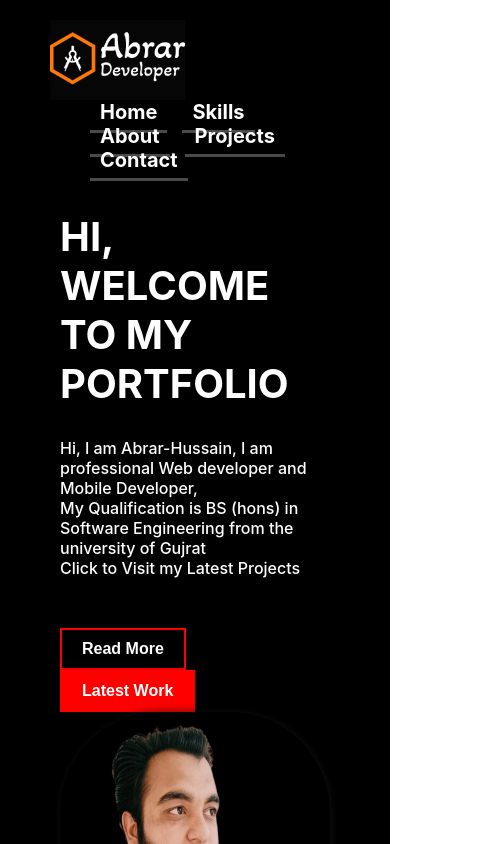
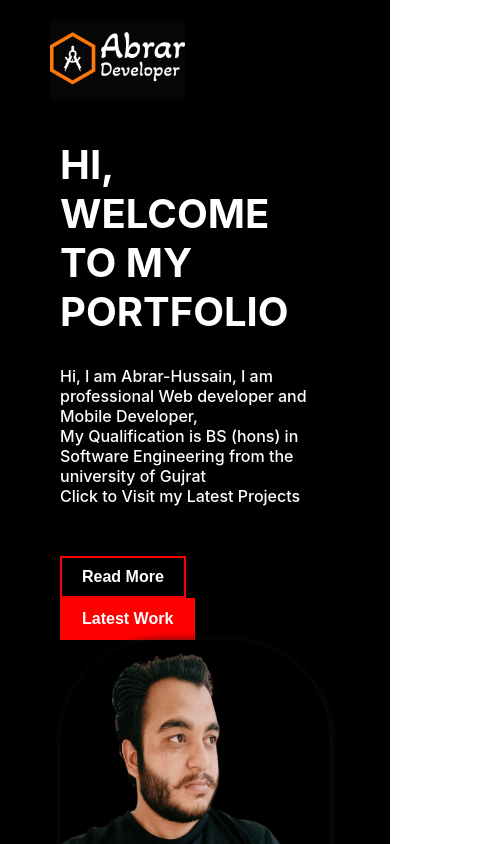
Before and after one commit to abrar0123/React_Web, a React (Create React App) app: page /about in a window 390 px wide. Shown: the top 844 px of the page, 492 px wide, since content can reach past the window. Built offline with nearby package versions, Linux system fonts and the light colour scheme.

Commit message:
fix and add styling in header and courses etc..

```diff
--- a/src/components/about/about.css
+++ b/src/components/about/about.css
@@ -1,8 +1,16 @@
 .about {
-  padding: 20px 400px;
+  padding: 20px 30px;
   background: linear-gradient(to right, red, rgb(95, 6, 100));
+  /* width: 100%; */
+  height: max-content;
 }
-
+.flex {
+  display: flex;
+  align-items: center;
+}
+.btncontainer {
+  /* justify-content: center; */
+}
 .about h1 {
   color: rgb(239, 219, 219);
   text-align: center;
@@ -11,16 +19,16 @@
   margin-bottom: 40px;
 }
 .aboutflexContainer {
-  display: flex;
-  flex-direction: row;
-  /* justify-content: space-between; */
+  flex-flow: row wrap;
   align-items: flex-start;
+  justify-content: center;
 }
 
 .profileContainer {
   width: 400px;
   margin-right: 40px;
   height: 450px;
+  margin-bottom: 30px;
 }
 .profileContainer img {
   width: 100%;
@@ -67,6 +75,12 @@
 
 /*    educationContainer   */
 
+.educationContainer {
+  /* background-color: #fff; */
+  /* width: 400px; */
+  padding: 10px 20px;
+  height: max-content;
+}
 .educationContainer h3 {
   color: rgb(231, 221, 221);
   font-size: 30px;
@@ -75,15 +89,19 @@
   color: rgb(209, 236, 104);
 }
 .educationContainer p {
+  /* width: 100%; */
   width: 600px;
+  height: max-content;
   font-size: 18px;
   color: rgb(231, 221, 221);
 }
 
 /* aboutcourseContainer */
+
 .aboutcourseContainer {
   /* padding: 10px 15px; */
 }
+
 .aboutcourseContainer p {
   padding: 20px 15px;
   font-size: 20px;
@@ -98,24 +116,13 @@
 /* aboutcontact */
 
 .aboutcontact {
-  display: flex;
-  flex-direction: row;
-  align-items: center;
   justify-content: flex-start;
+  /* flex-flow: row wrap; */
 }
 .aboutcontact .imgContainer {
   width: 40px;
   height: 40px;
   margin-right: 10px;
-}
-
-@media screen and (max-width: 800px) {
-  .about {
-    padding: 20px 50px;
-  }
-  .educationContainer p {
-    width: 100%;
-  }
 }
 
 .aboutcontact .imgContainer img {
@@ -131,3 +138,17 @@
   padding: 7px 10px;
   color: white;
 }
+
+/*  responsive */
+
+@media screen and (max-width: 880px) {
+  .about {
+    padding: 20px 10px;
+  }
+  .educationContainer p {
+    width: 100%;
+  }
+  .btncontainer {
+    justify-content: center;
+  }
+}
--- a/src/components/about/aboutDetails.js
+++ b/src/components/about/aboutDetails.js
@@ -18,7 +18,7 @@ export default function AboutDetails(props) {
     props.myIndex(id);
   };
   return (
-    <React.Fragment>
+    <div className="flex btncontainer ">
       {data.map((item, i) => {
         return (
           <div className="datacontainer" key={i}>
@@ -33,6 +33,6 @@ export default function AboutDetails(props) {
           </div>
         );
       })}
-    </React.Fragment>
+    </div>
   );
 }
--- a/src/components/about/about_Contact.js
+++ b/src/components/about/about_Contact.js
@@ -9,10 +9,10 @@ export default function about_Contact({ items }) {
     <Card>
       {items.map((item) => {
         return (
-          <FlexCard className="aboutcontact">
-            <p style={{ marginRight: "20px" }}>{item.title}</p>
+          <div className="flex aboutcontact">
+            <p style={{ marginRight: "10px" }}>{item.title}</p>
             <p>{item.name}</p>
-          </FlexCard>
+          </div>
         );
       })}
     </Card>
--- a/src/components/courseSection/courseSection.js
+++ b/src/components/courseSection/courseSection.js
@@ -47,9 +47,7 @@ const CourseSection = () => {
     <Card className="section">
       <h1>My Skills</h1>
 
-      <div className="coursecontainer">
-        <Coursedetails mycourses={mycourses} />
-      </div>
+      <Coursedetails mycourses={mycourses} />
     </Card>
   );
 };
--- a/src/components/courseSection/courses.css
+++ b/src/components/courseSection/courses.css
@@ -13,7 +13,7 @@
 
 .coursecontainer {
   display: flex;
-  justify-content: space-between;
+  justify-content: space-around;
   align-items: center;
   flex-flow: row wrap;
 }
--- a/src/components/header/header.css
+++ b/src/components/header/header.css
@@ -9,43 +9,60 @@ header {
   z-index: 1;
 }
 .headercontainer {
+  justify-content: space-between;
   margin: 0 20px;
 }
-.sidebar {
-  width: 250px;
-  position: absolute;
-  /* margin-top: 50px; */
-  padding-top: 30px;
-  top: 0;
-  /* color: black; */
-  right: 0;
-  padding-right: 20px;
-  box-sizing: border-box;
-  height: 100%;
-  background-color: rgb(254, 252, 252, 0.35);
+.flex {
+  display: flex;
+  align-items: center;
 }
 
-.sidebar .toggle {
-  color: white;
+@media screen and (max-width: 768px) {
+  .headercontainer .navBar {
+    width: 55%;
+    height: max-content;
+    background-color: rgb(6, 5, 5, 0.85);
+    border-radius: 10px;
+    position: absolute;
+    top: -500px;
+    left: 25%;
+    box-shadow: 2px 2px 10px rgb(150, 148, 148, 0.75);
+    transition: all 0.5s ease-in;
+    z-index: 20;
+  }
+  .headercontainer .activeNavBar {
+    top: 100px;
+  }
+  .headercontainer .removeeNavBar {
+    top: -500px;
+  }
+  .headercontainer .navBar .navList {
+    display: flex;
+    align-items: center;
+    flex-direction: column;
+  }
+  .headercontainer .navBar .navList .navItem {
+    margin: 20px 0;
+  }
 }
-.toggle:hover {
+
+.menuBar:hover {
   cursor: pointer;
-  color: white;
 }
-.toggle:active {
+.menuBar:active {
+  opacity: 0.75;
+}
+.headercontainer .toggleMenu {
+  position: absolute;
+  right: 0;
+  margin: 5px;
+}
+
+.toggleMenu:hover {
   cursor: pointer;
-  transform: scale(1.4, 1.3);
-  transition: all 1s ease;
 }
-.sidebar nav ul {
-  display: flex;
-  flex-direction: column;
-  align-items: center;
-  justify-content: space-between;
-  height: 350px;
-}
-.sidebar nav ul li a {
-  font-size: 25px;
+.toggleMenu:active {
+  opacity: 0.75;
 }
 
 .imgcontainer {
@@ -57,14 +74,14 @@ header {
   height: 100%;
 }
 
-.headercontainer nav ul {
+.headercontainer .navBar .navList {
   list-style: none;
   margin: 0px;
 
   /* background: rgb(177, 110, 110); */
 }
 
-.headercontainer nav ul li {
+.headercontainer .navBar .navList .navItem {
   display: inline-block;
   margin-right: 15px;
   /* margin: 0px; */
@@ -72,7 +89,7 @@ header {
   transition: all 0.5s ease-in;
 }
 
-.headercontainer nav ul li a {
+.headercontainer .navBar .navList .navItem a {
   color: white;
   font-size: 20px;
   font-weight: bold;
@@ -82,18 +99,18 @@ header {
   display: inline;
 }
 
-.headercontainer nav ul li:hover {
+.headercontainer .navBar .navList .navItem:hover {
   transform: scale(1.4, 1.3);
   transition: all 1s ease;
 }
-.headercontainer nav ul li a:hover {
+.headercontainer .navBar .navList .navItem a:hover {
   background-color: rgba(100, 98, 98, 0.55);
   border-bottom: 3px solid tomato;
 
   /* color: rgb(119, 188, 188); */
 }
 
-.headercontainer nav ul li a::after {
+.headercontainer .navBar .navList .navItem a::after {
   content: "";
   position: relative;
   left: 0;
@@ -104,7 +121,7 @@ header {
   /* border-radius: 3px; */
   transition: all 0.6s ease;
 }
-.headercontainer nav ul li a:hover::after {
+.headercontainer .navBar .navList .navItem a:hover::after {
   width: 100%;
   /* background-color: white; */
 }
--- a/src/components/header/header.js
+++ b/src/components/header/header.js
@@ -6,8 +6,6 @@ import CourseSection from "../courseSection/courseSection";
 import Headersection from "../headersection/headersection";
 import About from "../about/about";
 import Container from "../UI/Card/Container";
-import FlexRow from "../UI/Card/FlexRow";
-import Card from "../UI/Card/card";
 import { IoIosMenu } from "react-icons/io";
 import { AiFillCloseCircle } from "react-icons/ai";
 
@@ -20,19 +18,22 @@ export default function Header() {
     ref.current.scrollIntoView({ behavior: "smooth" }); // Scroll to the component
   };
 
-  const [isOpen, setIsOpen] = useState(false);
-  const [sider, setsider] = useState(false);
+  const [lessWidth, setlessWidth] = useState(false);
+  const [sider, setsider] = useState("navBar");
 
   const sideHandler = () => {
-    setsider(true);
+    setsider("navBar activeNavBar");
+  };
+  const closeMenu = () => {
+    setsider("navBar removeeNavBar");
   };
   useEffect(() => {
     const handleResize = () => {
-      if (window.innerWidth < 780) {
-        setIsOpen(true);
+      if (window.innerWidth < 768) {
+        setlessWidth(true);
       } else {
-        setIsOpen(false);
-        setsider(false);
+        setlessWidth(false);
+        // setsider(false);
       }
     };
 
@@ -46,74 +47,47 @@ export default function Header() {
   return (
     <>
       <header>
-        <FlexRow className="headercontainer">
+        <div className="flex headercontainer">
           <Container className="imgcontainer">
             <img src={Logo1} alt="" />
           </Container>
-
-          {isOpen ? (
-            <IoIosMenu
-              className="toggle"
-              color="white"
-              size={25}
-              onClick={sideHandler}
-            />
-          ) : (
-            <nav>
-              <ul>
-                <li onClick={() => scrollToRef(section1)}>
+          <div className={sider}>
+            <ul className="flex navList">
+              <li className="navItem" onClick={() => scrollToRef(section1)}>
                 <a href="#Home"> Home</a>
               </li>
-                <li onClick={() => scrollToRef(section2)}>
+              <li className="navItem" onClick={() => scrollToRef(section2)}>
                 <a href="#Skills">Skills</a>
               </li>
-                <li onClick={() => scrollToRef(section3)}>
+              <li className="navItem" onClick={() => scrollToRef(section3)}>
                 <a href="#About"> About</a>
               </li>
-                <li>
+              <li className="navItem">
                 <a href="#">Projects</a>
               </li>
 
-                <li>
+              <li className="navItem">
                 <a href="#"> Contact </a>
               </li>
+              {lessWidth && (
+                <AiFillCloseCircle
+                  size={30}
+                  color="white"
+                  className="toggleMenu"
+                  onClick={closeMenu}
+                />
+              )}
             </ul>
-            </nav>
+          </div>
+          {lessWidth && (
+            <IoIosMenu
+              className="menuBar"
+              color="white"
+              size={35}
+              onClick={sideHandler}
+            />
           )}
-          {sider && (
-            <Card className="sidebar">
-              <FlexRow>
-                {/* <a href=""></a> */}
-                <AiFillCloseCircle
-                  color="white"
-                  size={25}
-                  className="toggle"
-                  onClick={() => setsider(false)}
-                />
-              </FlexRow>
-              <nav>
-                <ul>
-                  <li onClick={() => scrollToRef(section1)}>
-                    <a href="#Home"> Home</a>
-                  </li>
-                  <li onClick={() => scrollToRef(section2)}>
-                    <a href="#Skills">Skills</a>
-                  </li>
-                  <li onClick={() => scrollToRef(section3)}>
-                    <a href="#About"> About</a>
-                  </li>
-                  <li>
-                    <a href="#">Projects</a>
-                  </li>
-
-                  <li>
-                    <a href="#"> Contact </a>
-                  </li>
-                </ul>
-              </nav>
-            </Card>
-          )}
-        </FlexRow>
+        </div>
       </header>
       {/* <div ref={section1Ref}>dslkdlksldk</div> */}
       {/* <Headersection /> */}
--- a/src/components/headersection/headersec.css
+++ b/src/components/headersection/headersec.css
@@ -4,15 +4,20 @@
   /* background: linear-gradient(to right, rgb(167, 7, 7), rgb(42, 42, 244)); */
   background-color: black;
 }
-.headerMainContainer {
-  margin: 40px 0px;
-  background-color: aliceblue;
-
+.headsection .mainflexCntainer {
+  /* align-items: flex-start; */
+  flex-flow: row wrap;
+  justify-content: space-around;
 }
 
-.headerMainContainer .secondarysec {
+.flex {
+  display: flex;
+  align-items: center;
+}
+
+.mainflexCntainer .secondarysec {
   justify-content: space-between;
-  color: rgb(240, 22, 22);
+  color: white;
   /* background-color: aliceblue; */
 }
 .secondarysec h1 {
@@ -29,10 +34,9 @@
 .imageContainer img {
   width: 100%;
   height: 100%;
-  opacity: 0.90;
+  opacity: 0.9;
   box-shadow: 1px 1px 10px rgb(20, 20, 20);
   border-radius: 100px;
-
 }
 .imageContainer .img1 {
   width: 100%;
--- a/src/components/headersection/headersection.js
+++ b/src/components/headersection/headersection.js
@@ -12,17 +12,10 @@ import pic from "../../assets/Icons/removebgAbrar (2).png";
 
 export default function headersection() {
   return (
-    <Card className="headsection">
-      <FlexRow
-        style={{
-          // alignItems: "flex-start",
-          color: "white",
-        }}
-      >
+    <section className="headsection">
+      <div className="flex mainflexCntainer">
         <FlexColumn className="secondarysec">
-          <h1 style={{ alignItems: "center", color: "white" }}>
-            Hi, Welcome to my Portfolio
-          </h1>
+          <h1>Hi, Welcome to my Portfolio</h1>
 
           {/* npm i react-typical@latest --legacy-peer-depsatest --legacy-peer-deps */}
 
@@ -49,7 +42,7 @@ export default function headersection() {
             university of Gujrat
           </p>
           <p>Click to Visit my Latest Projects</p>
-          <FlexRow style={{ marginTop: "50px" }}>
+          <div style={{ marginTop: "50px" }}>
             <Button
               style={{
                 backgroundColor: "transparent",
@@ -70,12 +63,12 @@ export default function headersection() {
             >
               Latest Work
             </Button>
-          </FlexRow>
+          </div>
         </FlexColumn>
         <Container className="imageContainer">
           <img src={pic} alt="" />
         </Container>
-      </FlexRow>
-    </Card>
+      </div>
+    </section>
   );
 }
```
Also changed, not shown: src/components/about/about.js (+9 -3 lines), src/components/courseSection/coursedetails.js (+7 -5 lines). Lines whose indentation alone changed are shown as unchanged.
